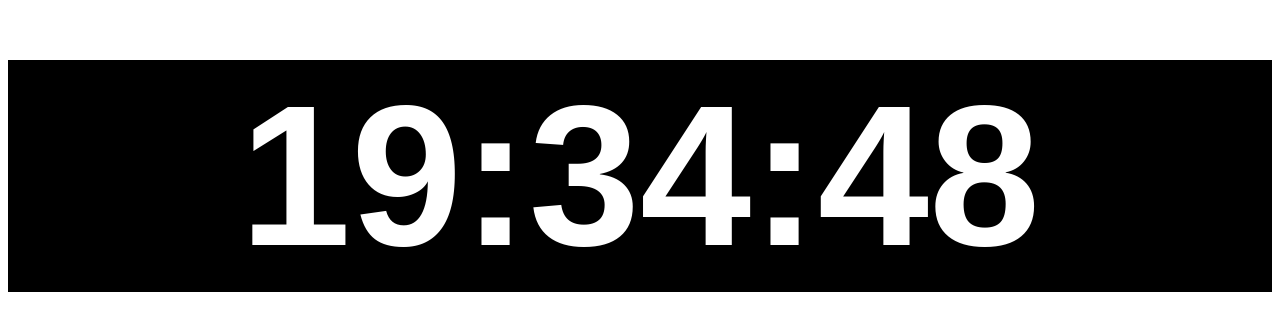
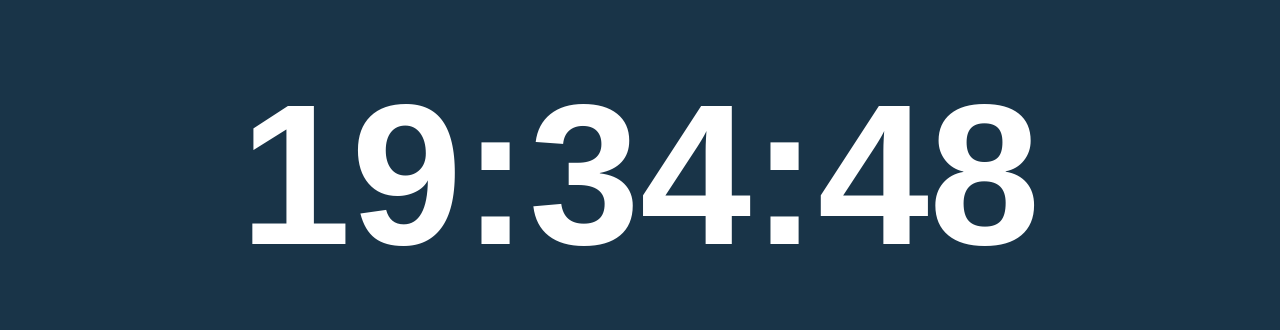
Before and after one commit to michaelJohnJames/digital-clock, a plain HTML site: page index.html in a window 1280 px wide. Shown: the part 106-436 px from the top of the page. Drawn offline with Linux system fonts and the light colour scheme.

Commit message:
set clock as string

```diff
--- a/index.html
+++ b/index.html
@@ -6,11 +6,17 @@
     <title>Mike's Digital Clock</title>
   </head>
   <body>
-<div class="box">
-    <div id="box">
-<h2 id="clock"></h2>
+
+<div class="container">
+
+  <div class="box1">
+<div id="box">
+  <h2 id="clock"></h2>
+  </div>
 </div>
-  </div>
+</div>
+
+
 
 
 
--- a/index.js
+++ b/index.js
@@ -1,5 +1,5 @@
-var box = document.getElementById('box')
-var clock = document.getElementById('clock')
+var box = document.getElementById('box');
+var clock = document.getElementById('clock');
 
 
 function logTime() {
@@ -10,10 +10,20 @@ function logTime() {
   var sec = time.getSeconds() > 9 ? time.getSeconds() : '0' + time.getSeconds();
 
   clock.innerHTML = (hrs + ':' + min + ':' + sec);
-  //var stringclock = clock.innerHTML.toString();
+
+  var stringClock = ('#' + hrs.toString() + min.toString() + sec.toString());
+
+  document.body.style.backgroundColor = stringClock
 
 }
 
+
+
+
+//function changebackground(color) {
+//document.style.background = #ffffff
+
+//}
 
 
 
@@ -21,4 +31,6 @@ function logTime() {
 setInterval(logTime, 1000);
 
 
+
+
 //clock.addEventListener('load', logTime);
--- a/main.css
+++ b/main.css
@@ -1,14 +1,18 @@
-#box {
-  width: 100%;
+* {
+  box-sizing: border-box;
+}
+
+
+body {
   height: 100%;
-  background-color: black;
-  color: white;
-}
+
+
+  }
 
 #clock {
   color: #ffffff;
   font-size: 200px;
   text-align: center;
   font-family: sans-serif;
-  border: 1px solid black;
+
 }
```
